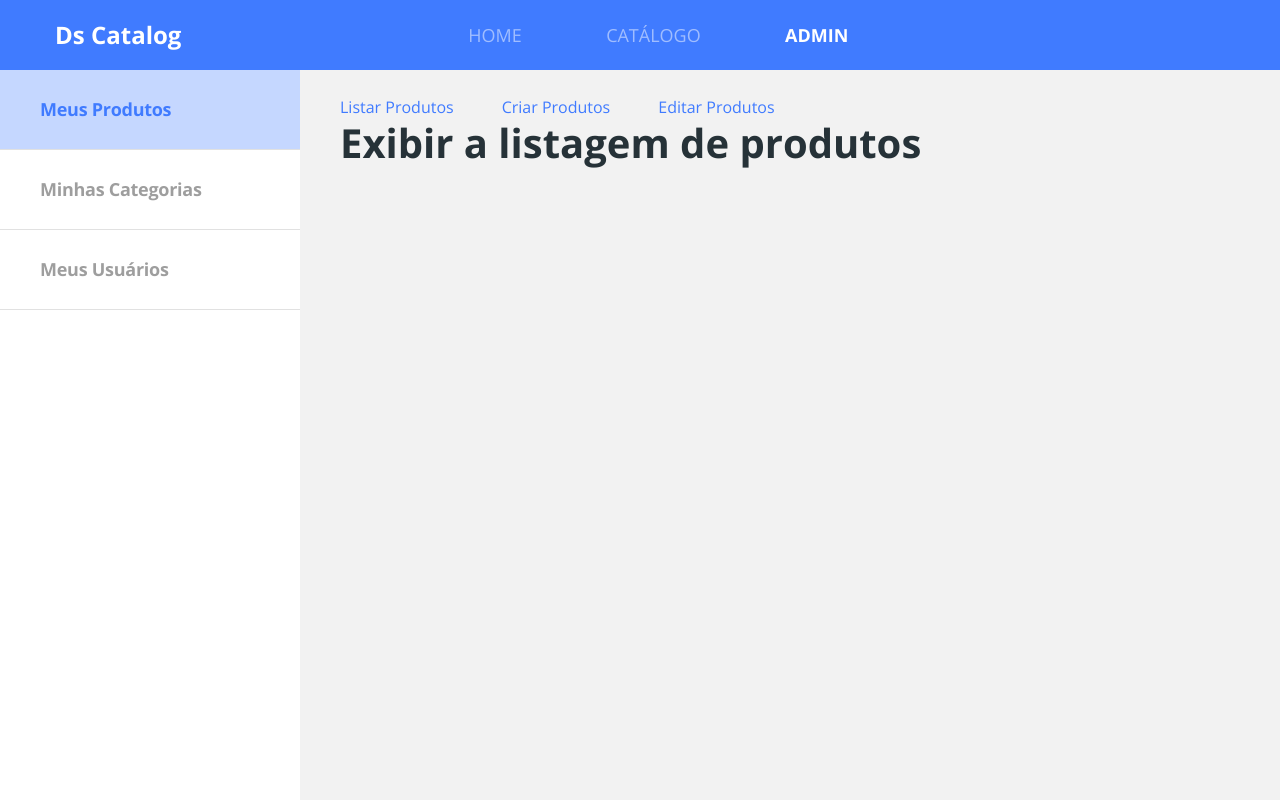
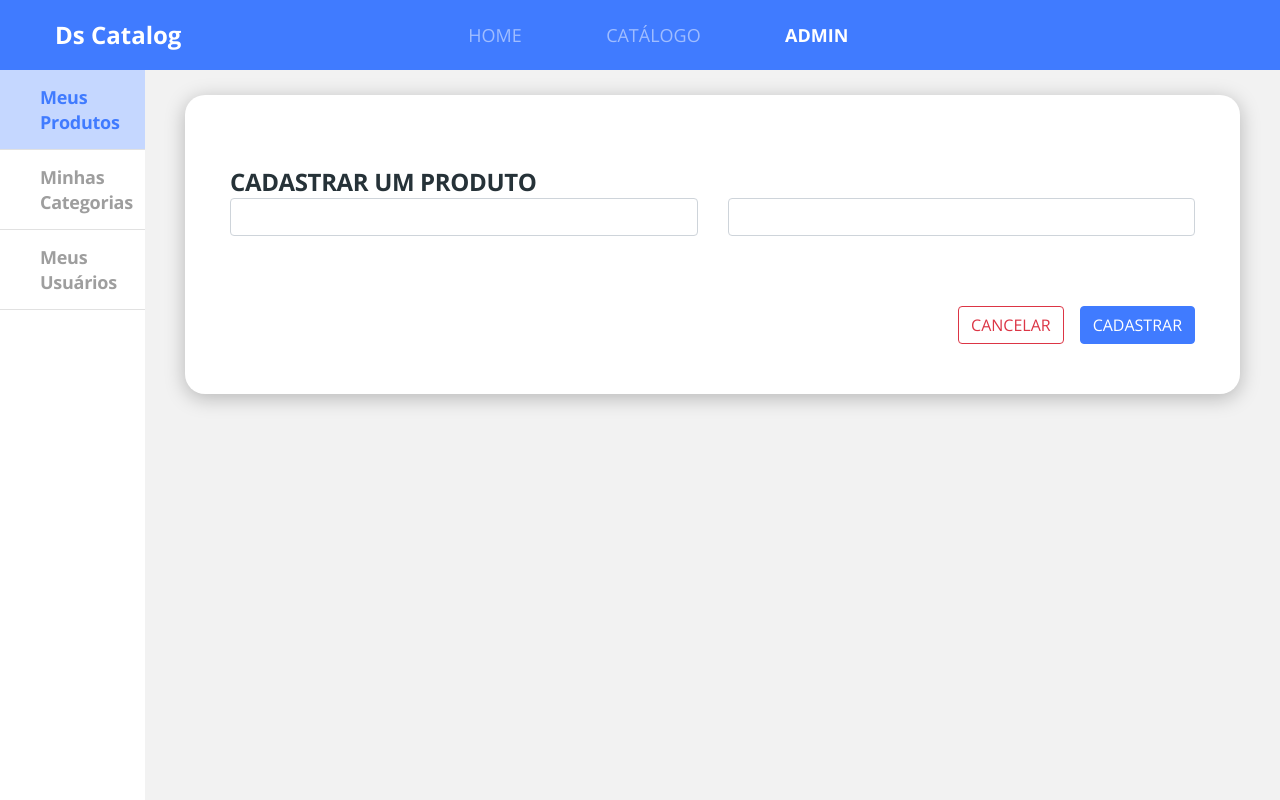
Before and after one commit to moisezdantas/dscatolog-bootcamp-devsuperior, a React (Create React App) app in the folder front-web/: page /admin/products/create in a window 1280 px wide. Before the commit this address led to /admin/products. Built offline with nearby package versions, Linux system fonts and the light colour scheme.

Commit message:
add base admin form structure

```diff
--- a/front-web/src/Routes.tsx
+++ b/front-web/src/Routes.tsx
@@ -19,8 +19,8 @@
       <Route path="/products/:productId">
         <ProductDetails />
       </Route>
+      <Redirect from="/admin" to="/admin/products" exact/>
       <Route path="/admin">
-        <Redirect to="/admin/products"/>
         <Admin />
       </Route>
     </Switch>
--- /dev/null
+++ b/front-web/src/pages/Admin/components/BaseForm/index.tsx
@@ -0,0 +1,33 @@
+import React from "react";
+import { useHistory } from "react-router-dom";
+import "./styles.scss";
+
+type Props = {
+  title: string;
+  children: React.ReactNode;
+};
+
+const BaseForm = ({ title, children }: Props) => {
+  const history = useHistory();
+
+  const handleCancel = () => {
+    history.push("../");
+  };
+
+  return (
+    <div className="admin-base-form card-base">
+      <h1 className="base-form-title">{title}</h1>
+      {children}
+      <div className="base-form-actions">
+        <button
+          className="btn btn-outline-danger btn-radius-10 mr-3"
+          onClick={handleCancel}
+        >
+          CANCELAR
+        </button>
+        <button className="btn btn-primary btn-radius-10 ">CADASTRAR</button>
+      </div>
+    </div>
+  );
+};
+export default BaseForm;
--- /dev/null
+++ b/front-web/src/pages/Admin/components/BaseForm/styles.scss
@@ -0,0 +1,18 @@
+.admin-base-form {
+    padding: 70px 45px 50px 45px;
+    border-radius: 20px;
+    width: 1055px;
+}
+
+.base-form-title{
+    font-size: 24px;
+    line-height: 33px;
+    letter-spacing: -0.015em;
+    color: #263238;
+    text-transform: uppercase;
+}
+
+.base-form-actions{
+    margin-top: 70px;
+    text-align: right;
+}
--- /dev/null
+++ b/front-web/src/pages/Admin/components/Products/Form/index.tsx
@@ -0,0 +1,19 @@
+import React from 'react';
+import BaseForm from '../../BaseForm';
+import './styles.scss';
+
+const Form = () => {
+    return (
+       <BaseForm title="CADASTRAR UM PRODUTO">
+           <div className="row">
+            <div className="col-6">
+                <input type="text" className="form-control"/>
+            </div>
+            <div className="col-6">
+                <input type="text" className="form-control"/>
+            </div>
+           </div>
+       </BaseForm>
+    )
+}
+export default Form;
--- /dev/null
+++ b/front-web/src/pages/Admin/components/Products/List/index.tsx
@@ -0,0 +1,20 @@
+import React from "react";
+import { useHistory } from "react-router-dom";
+import "./styles.scss";
+
+const List = () => {
+  const history = useHistory();
+
+  const handleCreate = () => {
+      history.push('/admin/products/create');
+  };
+
+  return (
+    <div className="admin-products-list">
+      <button className="btn btn-primary btn-lg" onClick={handleCreate}>
+        ADICIONAR
+      </button>
+    </div>
+  );
+};
+export default List;
--- a/front-web/src/pages/Admin/components/Products/index.tsx
+++ b/front-web/src/pages/Admin/components/Products/index.tsx
@@ -1,24 +1,17 @@
 import React from "react";
-import { Route, Switch,Link } from "react-router-dom";
+import { Route, Switch } from "react-router-dom";
+import Form from "./Form";
+import List from "./List";
 
 const Products = () => {
   return (
     <div>
-        <Link to="/admin/products" className="mr-5">
-            Listar Produtos
-        </Link>
-        <Link to="/admin/products/create" className="mr-5">
-            Criar Produtos
-        </Link>
-        <Link to="/admin/products/1" className="mr-5">
-            Editar Produtos
-        </Link>
       <Switch>
         <Route path="/admin/products" exact>
-          <h1>Exibir a listagem de produtos</h1>
+          <List/>
         </Route>
         <Route path="/admin/products/create">
-          <h1>Criar novo produto</h1>
+          <Form />
         </Route>
         <Route path="/admin/products/:productId">
           <h1>Editar um produto</h1>
```
Also changed, not shown: front-web/src/pages/Admin/components/Products/Form/styles.scss (added), front-web/src/pages/Admin/components/Products/List/styles.scss (added).
